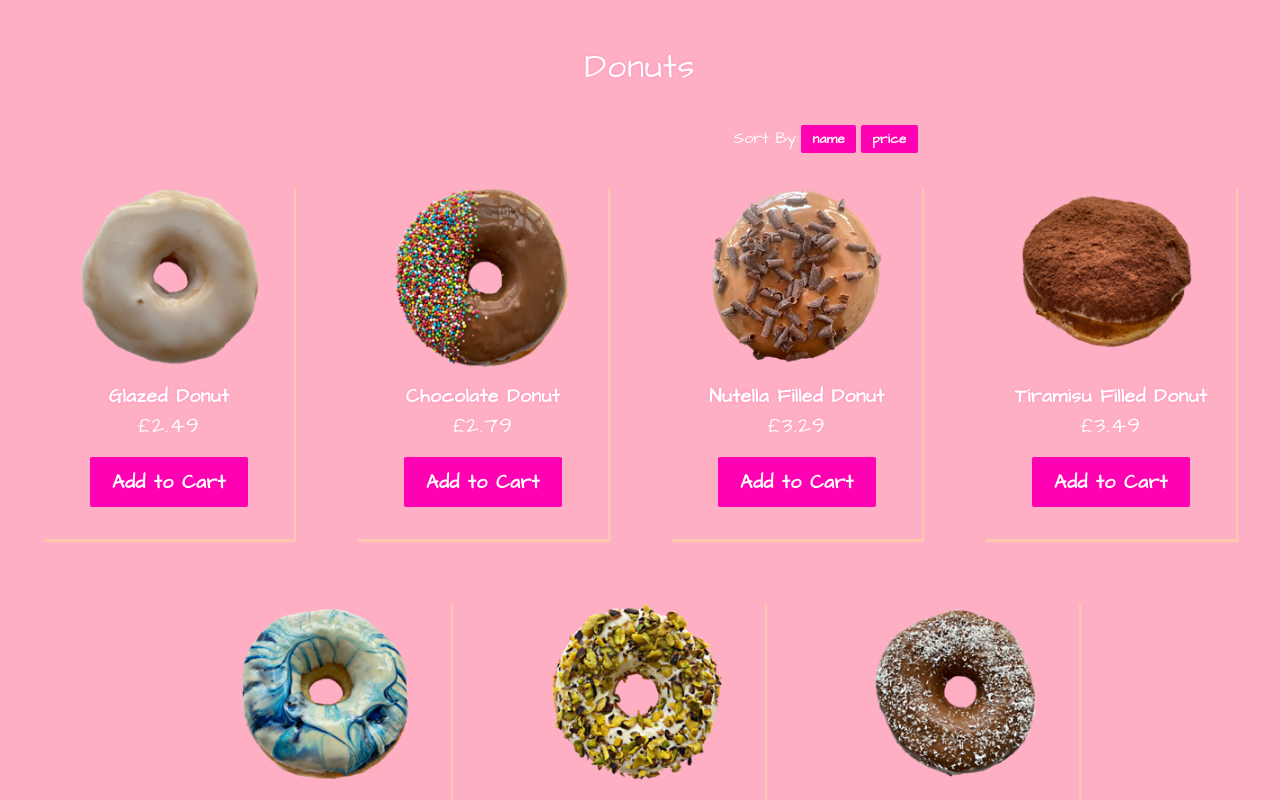
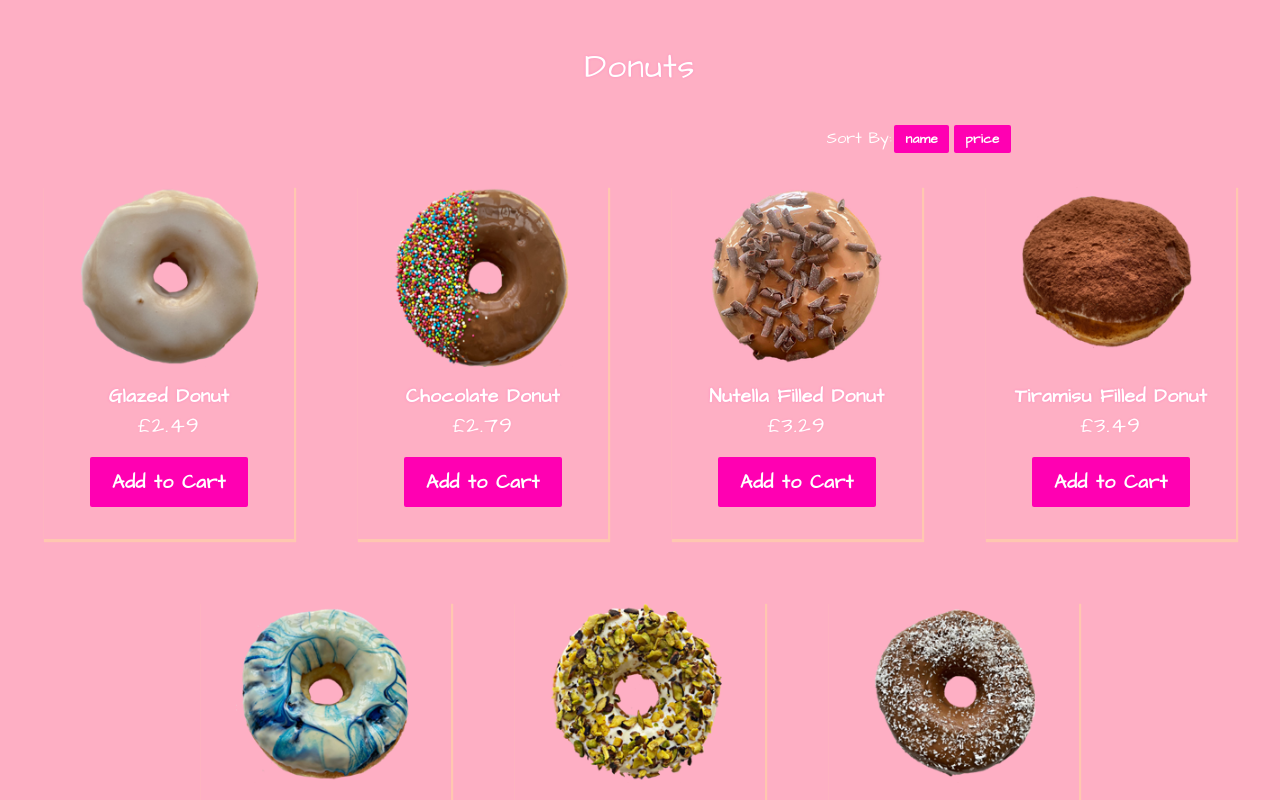
Before and after one commit to harry79ph/react-js-dadonuts, a React (Create React App) app: page / in a window 1280 px wide. Shown: the part 820-1620 px from the top of the page. Built offline with nearby package versions, Linux system fonts and the light colour scheme.

Commit message:
minor changes

```diff
--- a/src/components/styles/Products.styled.js
+++ b/src/components/styles/Products.styled.js
@@ -43,9 +43,9 @@ export const ProductsHeading = styled.h1`
 
 export const SortWrap = styled.div`
   text-align: center;
-  margin-left: calc(30vw - 10px);
+  margin-left: calc(50vw - 80px);
   @media screen and (max-width: 650px) {
-    margin-right: 18vw;
+    text-align: start;
   }
 `;
 
```
